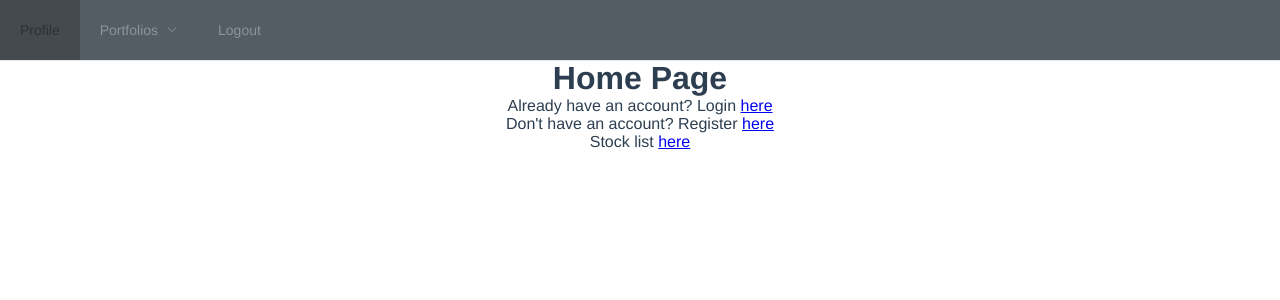
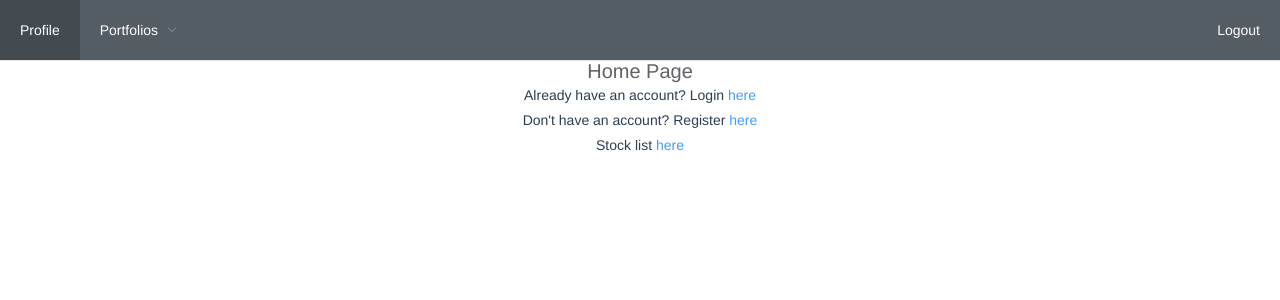
Before and after one commit to rileypeel/stock-app, a Vue app in the folder fe/: page / in a window 1280 px wide. Shown: the top 300 px of the page. Built offline with nearby package versions, Linux system fonts and the light colour scheme; sample sign-in values are in the browser's storage.

Commit message:
styled navbar

```diff
--- a/fe/src/App.vue
+++ b/fe/src/App.vue
@@ -22,6 +22,15 @@ export default {
   margin-top: 60px;
 }
 
+button,
+input,
+select,
+textarea {
+  font-family: inherit;
+  font-size: inherit;
+  line-height: inherit;
+  color: inherit;
+}
 * {
   margin: 0;
   padding: 0;
--- a/fe/src/components/Login.vue
+++ b/fe/src/components/Login.vue
@@ -43,14 +43,16 @@ export default {
               this.$notify({
                 title: 'Success',
                 message: '',
-                type: 'success'
+                type: 'success',
+                duration: 2000
               });
               this.$router.push("User");
             } else {
               this.$notify({
                 title: 'Error',
                 message: 'Login failed, please try again.',
-                type: 'error'
+                type: 'error',
+                duration: 2000
               });
             }
           });
@@ -58,7 +60,8 @@ export default {
           this.$notify({
             title: 'Error',
             message: 'Please enter valid username and password.',
-            type: 'error'
+            type: 'error',
+            duration: 2000
           });
         }
       });
--- a/fe/src/components/Navigation.vue
+++ b/fe/src/components/Navigation.vue
@@ -1,5 +1,6 @@
 <template>
-  <el-menu id='navbar' :default-active="activeIndex" background-color="#545c64" class="el-menu-demo" mode="horizontal" @select="handleSelect">
+  <div >
+    <el-menu id='navbar' :default-active="activeIndex" text-color="white" active-text-color="#ffd04b" background-color="#545c64" class="el-menu container" mode="horizontal" @select="handleSelect">
       <el-menu-item index="1">Profile</el-menu-item>
       <el-submenu index="2">
         <template slot="title">Portfolios</template>
@@ -14,8 +15,9 @@
         </el-submenu>
 
       </el-submenu>
-    <el-menu-item @click="logout" index="3">Logout</el-menu-item>
+      <el-menu-item id="logout" @click="logout" index="3">Logout</el-menu-item>
     </el-menu>
+  </div>
 </template>
 
 
@@ -46,5 +48,17 @@ export default {
     top: 0;
     width: 100%;
 }
+.container {
+  display: flex;
+  justify-content: flex-start;
+}
+
+#logout {
+  margin-left: auto;
+}
+
+el-menu-item {
+  color: white;
+}
 
 </style>
--- a/fe/src/components/Register.vue
+++ b/fe/src/components/Register.vue
@@ -45,14 +45,16 @@ export default {
               this.$notify({
                 title: 'Success',
                 message: 'You have successfully created an account.',
-                type: 'success'
+                type: 'success',
+                duration: 2000
               });
               this.$router.push("Login");
             } else {
               this.$notify({
                 title: 'Error',
                 message: 'Account was not created, Email address may already be taken.',
-                type: 'error'
+                type: 'error',
+                duration: 2000
               });
             }
           });
@@ -60,7 +62,8 @@ export default {
           this.$notify({
             title: 'Error',
             message: 'Please enter valid input.',
-            type: 'error'
+            type: 'error',
+            duration: 2000
           });
         }
       });
--- a/fe/src/main.js
+++ b/fe/src/main.js
@@ -2,6 +2,7 @@ import Vue from 'vue';
 import Router from 'vue-router';
 import ElementUI from 'element-ui';
 import 'element-ui/lib/theme-chalk/index.css';
+import 'element-ui/lib/theme-chalk/reset.css'
 import App from './App.vue';
 import Login from './components/Login.vue';
 import Home from './components/Home.vue';
```
Lines whose indentation alone changed are shown as unchanged.
